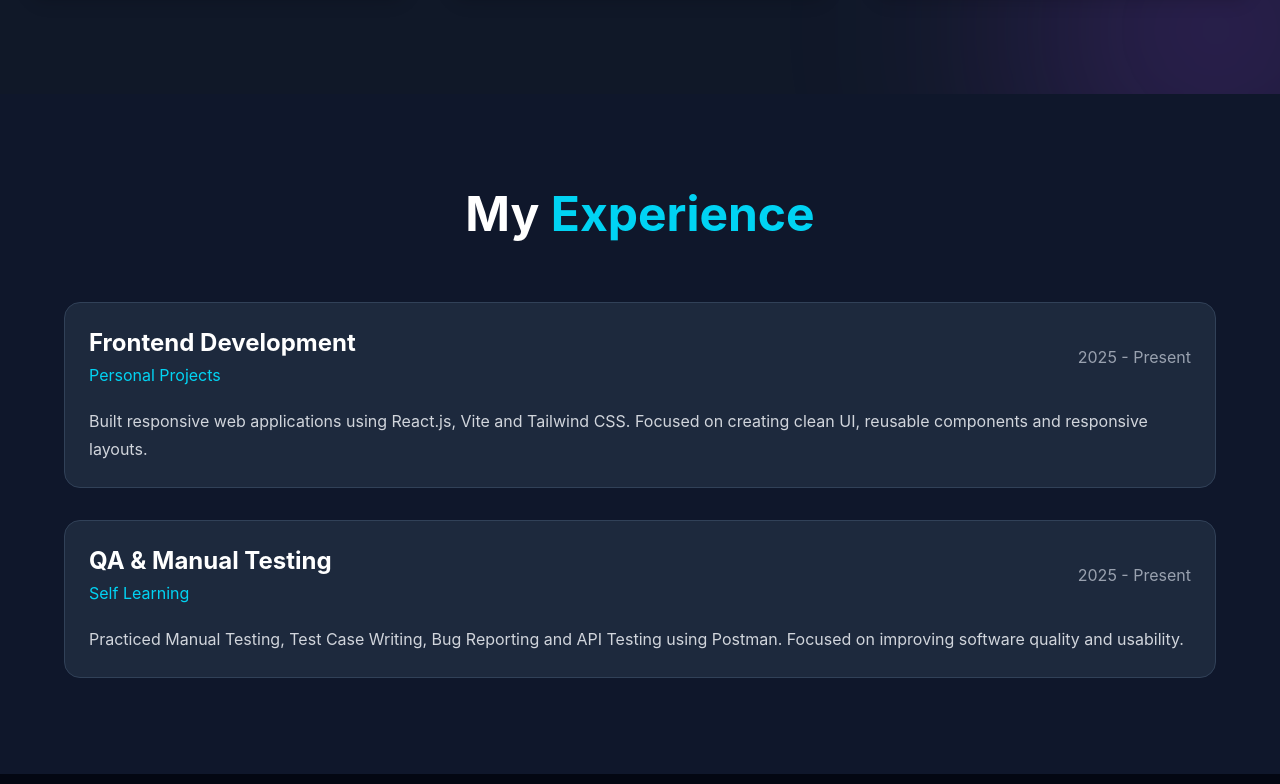
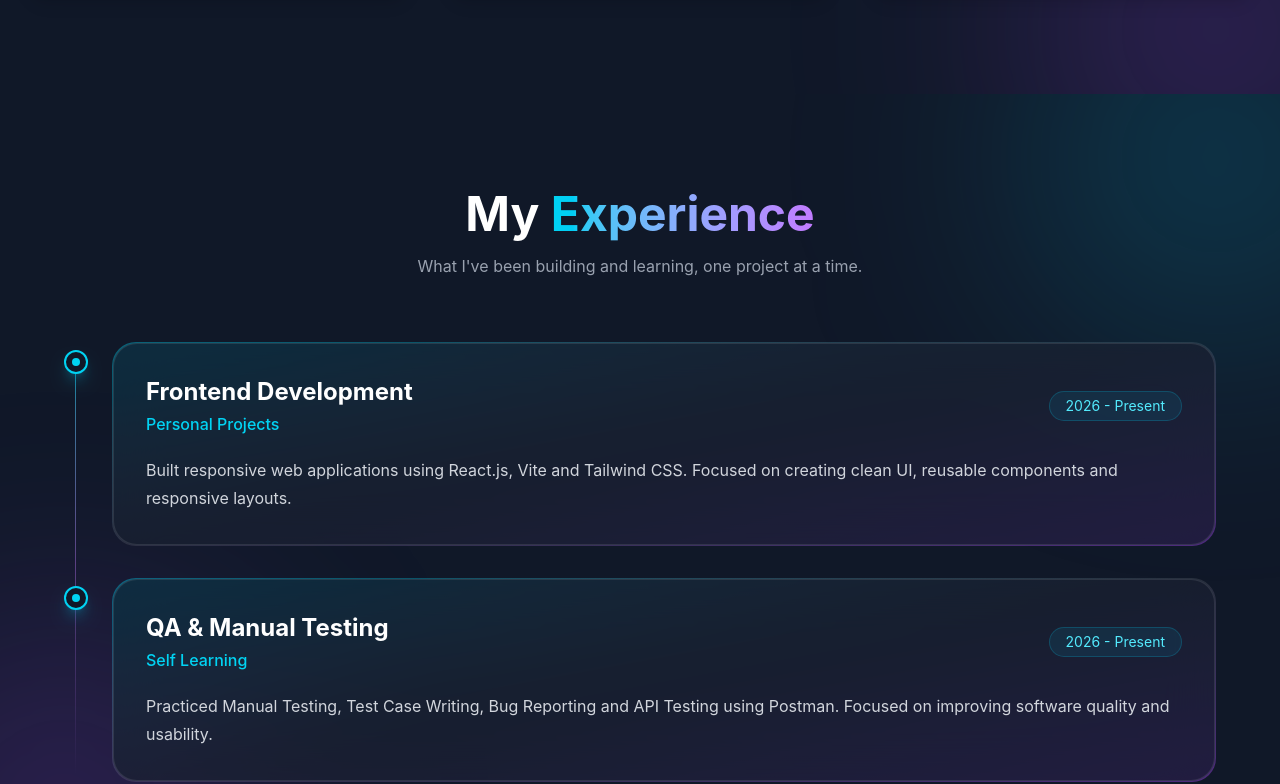
Before and after one commit to Rathore95688/portfolio-website, a React (Vite) app: page / in a window 1280 px wide. Shown: the part 3820-4604 px from the top of the page. Built offline with nearby package versions, Linux system fonts and the light colour scheme.

Commit message:
experience update

```diff
--- a/src/components/Experience.jsx
+++ b/src/components/Experience.jsx
@@ -4,59 +4,102 @@ const experiences = [
   {
     title: "Frontend Development",
     company: "Personal Projects",
-    duration: "2025 - Present",
+    duration: "2026 - Present",
     description:
       "Built responsive web applications using React.js, Vite and Tailwind CSS. Focused on creating clean UI, reusable components and responsive layouts.",
   },
   {
     title: "QA & Manual Testing",
     company: "Self Learning",
-    duration: "2025 - Present",
+    duration: "2026 - Present",
     description:
       "Practiced Manual Testing, Test Case Writing, Bug Reporting and API Testing using Postman. Focused on improving software quality and usability.",
   },
 ];
 
+const cardVariants = {
+  hidden: { opacity: 0, y: 40 },
+  visible: (i) => ({
+    opacity: 1,
+    y: 0,
+    transition: { duration: 0.6, delay: i * 0.15, ease: "easeOut" },
+  }),
+};
+
 const Experience = () => {
   return (
-    <motion.section
+    <section
       id="experience"
-      className="bg-slate-900 text-white py-24 px-6"
-      initial={{ opacity: 0, y: 60 }}
+      className="relative overflow-hidden bg-gray-900 px-6 py-24 text-white"
+    >
+      <div className="pointer-events-none absolute -top-32 -right-32 h-96 w-96 rounded-full bg-cyan-500/20 blur-[120px]" />
+      <div className="pointer-events-none absolute -bottom-32 -left-32 h-96 w-96 rounded-full bg-purple-500/20 blur-[120px]" />
+
+      <div className="relative mx-auto max-w-6xl">
+        <motion.h2
+          initial={{ opacity: 0, y: 30 }}
           whileInView={{ opacity: 1, y: 0 }}
           viewport={{ once: true }}
-      transition={{ duration: 0.7 }}
+          transition={{ duration: 0.6 }}
+          className="mb-4 text-center text-5xl font-bold"
         >
-      <div className="max-w-6xl mx-auto">
-        <h2 className="text-5xl font-bold text-center mb-16">
-          My <span className="text-cyan-400">Experience</span>
-        </h2>
+          My{" "}
+          <span className="bg-gradient-to-r from-cyan-400 to-purple-400 bg-clip-text text-transparent">
+            Experience
+          </span>
+        </motion.h2>
+        <p className="mx-auto mb-16 max-w-xl text-center text-gray-400">
+          What I've been building and learning, one project at a time.
+        </p>
+
+        <div className="relative">
+          {/* Timeline line */}
+          <div className="absolute left-[11px] top-2 hidden h-[calc(100%-1rem)] w-px bg-gradient-to-b from-cyan-400/60 via-purple-400/40 to-transparent md:block" />
 
           <div className="space-y-8">
             {experiences.map((exp, index) => (
-            <div
-              key={index}
-              className="bg-slate-800 border border-slate-700 rounded-2xl p-6 hover:border-cyan-400 hover:shadow-lg hover:shadow-cyan-500/20 transition-all duration-300"
+              <motion.div
+                key={exp.title}
+                custom={index}
+                initial="hidden"
+                whileInView="visible"
+                viewport={{ once: true }}
+                variants={cardVariants}
+                className="relative md:pl-12"
               >
-              <div className="flex flex-col md:flex-row md:justify-between md:items-center">
+                {/* Timeline dot */}
+                <span className="absolute left-0 top-2 hidden h-6 w-6 items-center justify-center rounded-full border-2 border-cyan-400 bg-gray-900 shadow-lg shadow-cyan-500/30 md:flex">
+                  <span className="h-2 w-2 rounded-full bg-cyan-400" />
+                </span>
+
+                <div className="group relative rounded-3xl p-[1px] bg-gradient-to-br from-cyan-400/40 via-white/10 to-purple-500/40 transition-transform duration-300 hover:-translate-y-1">
+                  <div className="relative overflow-hidden rounded-3xl border border-white/10 bg-gray-900/70 p-6 backdrop-blur-xl transition-shadow duration-300 group-hover:shadow-xl group-hover:shadow-cyan-500/10 md:p-8">
+                    <div className="flex flex-col md:flex-row md:items-center md:justify-between">
                       <div>
-                  <h3 className="text-2xl font-bold">{exp.title}</h3>
-                  <p className="text-cyan-400 mt-1">{exp.company}</p>
+                        <h3 className="text-2xl font-bold text-white">
+                          {exp.title}
+                        </h3>
+                        <p className="mt-1 font-medium text-cyan-400">
+                          {exp.company}
+                        </p>
                       </div>
 
-                <span className="text-gray-400 mt-3 md:mt-0">
+                      <span className="mt-3 inline-block w-fit rounded-full border border-cyan-400/20 bg-cyan-500/10 px-4 py-1 text-sm text-cyan-300 md:mt-0">
                         {exp.duration}
                       </span>
                     </div>
 
-              <p className="text-gray-300 mt-5 leading-7">
+                    <p className="mt-5 leading-7 text-gray-300">
                       {exp.description}
                     </p>
                   </div>
+                </div>
+              </motion.div>
             ))}
           </div>
         </div>
-    </motion.section>
+      </div>
+    </section>
   );
 };
 
```
Lines whose indentation alone changed are shown as unchanged.
